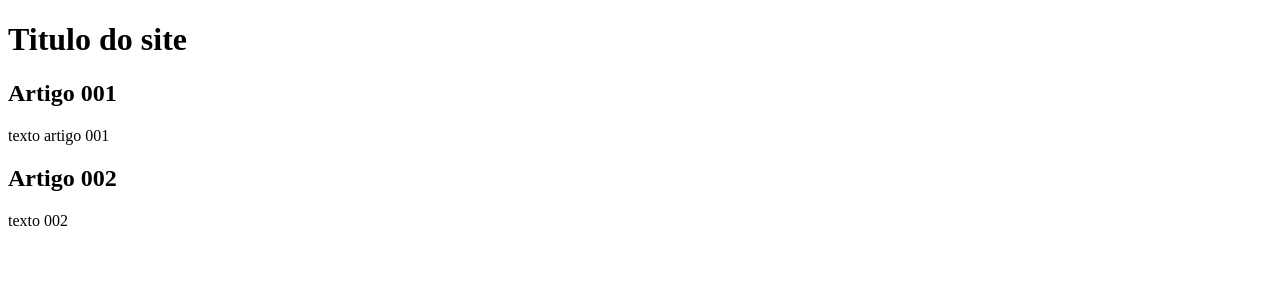
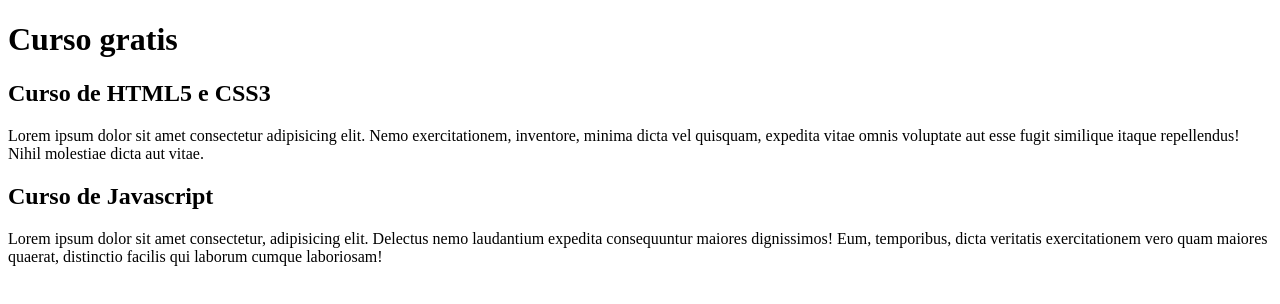
Before and after one commit to viniciussfarinha/projeto-site, a plain HTML site: page index.html in a window 1280 px wide. Drawn offline with Linux system fonts and the light colour scheme.

Commit message:
comecei a escrever o conteúdo

```diff
--- a/index.html
+++ b/index.html
@@ -9,15 +9,15 @@
 <body>
     <main>
         <header>
-            <h1>Titulo do site</h1>
+            <h1>Curso gratis</h1>
         </header>
     <article>
-        <h2>Artigo 001</h2>
-        <p>texto artigo 001</p>
+        <h2>Curso de HTML5 e CSS3</h2>
+        <p>Lorem ipsum dolor sit amet consectetur adipisicing elit. Nemo exercitationem, inventore, minima dicta vel quisquam, expedita vitae omnis voluptate aut esse fugit similique itaque repellendus! Nihil molestiae dicta aut vitae.</p>
     </article>
     <article>
-        <h2>Artigo 002</h2>
-        <p>texto 002</p>
+        <h2>Curso de Javascript</h2>
+        <p>Lorem ipsum dolor sit amet consectetur, adipisicing elit. Delectus nemo laudantium expedita consequuntur maiores dignissimos! Eum, temporibus, dicta veritatis exercitationem vero quam maiores quaerat, distinctio facilis qui laborum cumque laboriosam!</p>
     </article>
     </main>
 
```
